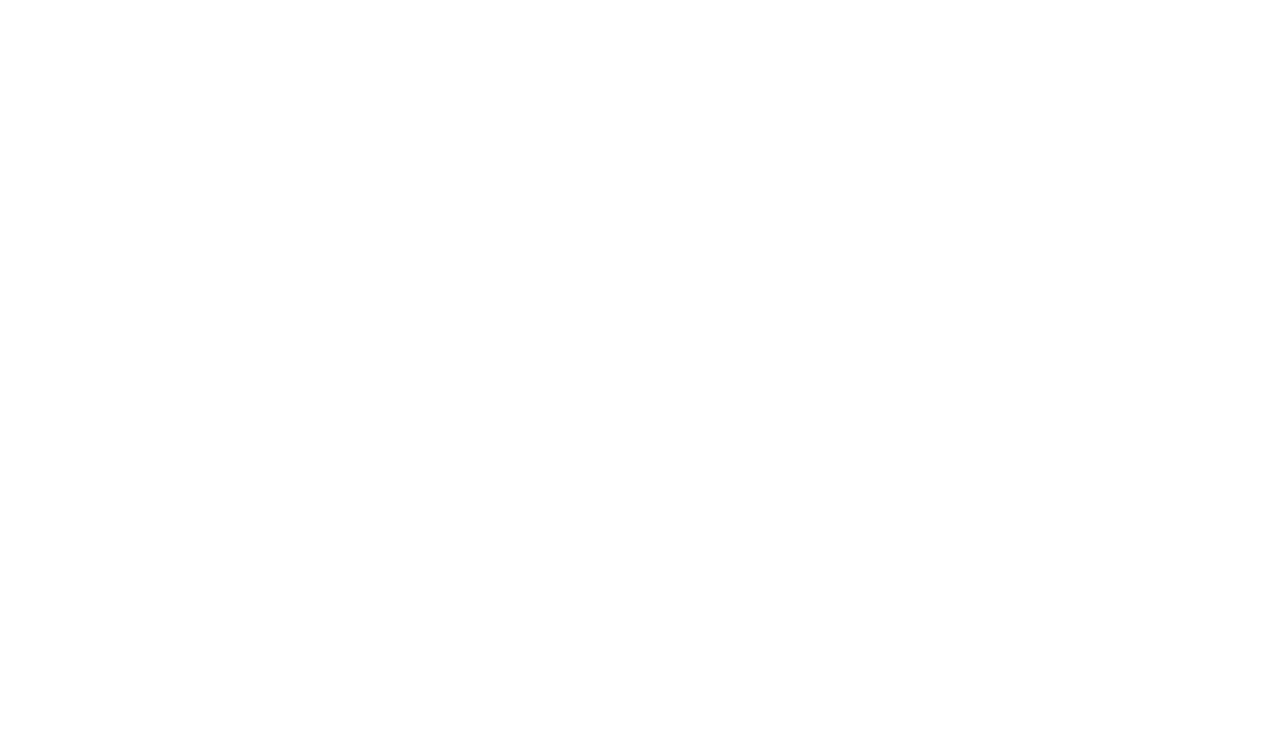
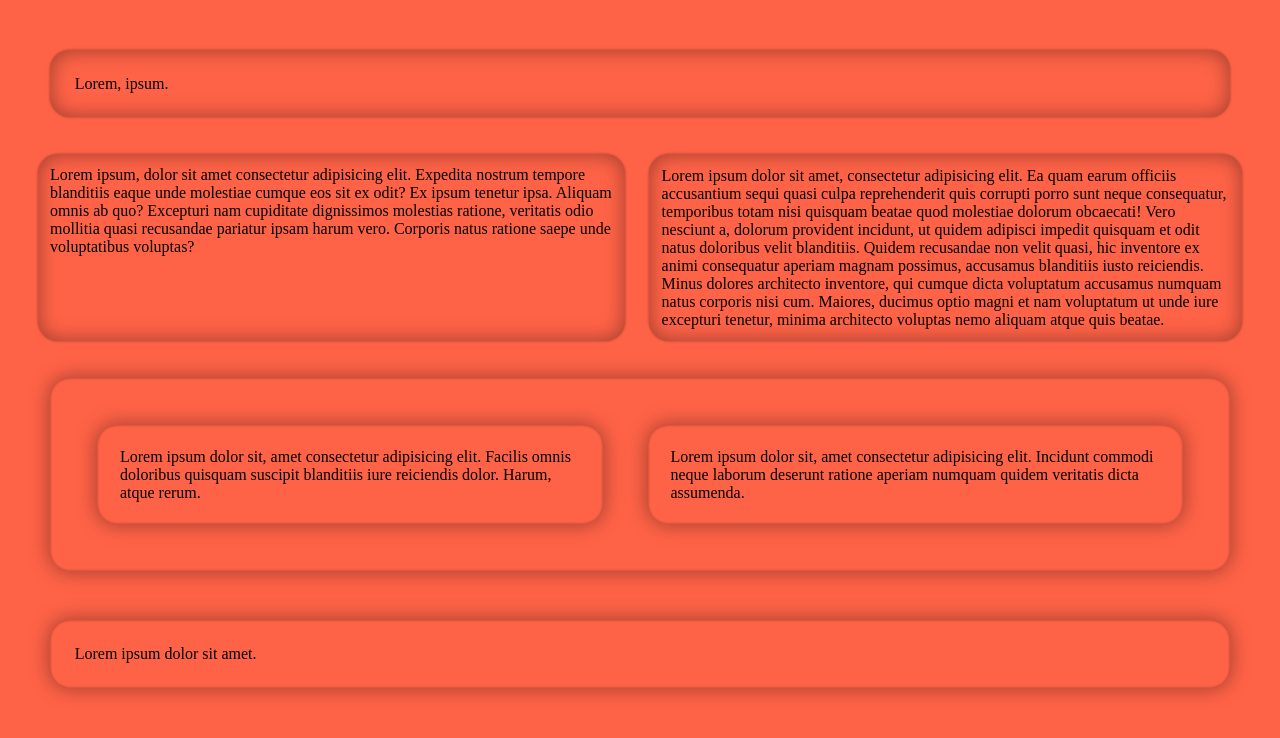
Before and after one commit to smcheah/lunch-tray-components, a plain HTML site: page index.html in a window 1280 px wide. Drawn offline with Linux system fonts and the light colour scheme.

Commit message:
lunch tray done

```diff
--- a/index.html
+++ b/index.html
@@ -1,11 +1,101 @@
 <!DOCTYPE html>
 <html lang="en">
+
 <head>
     <meta charset="UTF-8">
     <meta name="viewport" content="width=device-width, initial-scale=1.0">
     <title>Lunch Tray</title>
+
+    <style>
+        body {
+            display: grid;
+            grid-template-areas:
+                "header"
+                "aside"
+                "main"
+                "section"
+                "footer";
+            margin: 2%;
+            background-color: tomato;
+        }
+        header,
+        aside,
+        main {
+            border-radius: 20px;
+            /* border: 1px solid  rgb(189, 73, 53); */
+            padding: 2%;
+            margin: 2%;
+            box-shadow: 0 0 3px #0000005b,
+                        inset 0 0 20px 1px #0000005b;
+            background-color: tomato;
+        }
+        section,
+        article,
+        footer {
+            border-radius: 20px;
+            /* border: 1px solid  rgb(189, 73, 53); */
+            padding: 2%;
+            margin: 2%;
+            /* box-shadow: inset -1px -1px 1px rgb(189, 73, 53),
+                        inset 1px 1px 1px rgb(189, 73, 53),
+                        inset -1px 1px 1px rgb(189, 73, 53),
+                        inset 1px -1px 1px rgb(189, 73, 53),
+                        -2px -2px 15px rgb(189, 73, 53),
+                        2px 2px 15px rgb(189, 73, 53),
+                        -2px 2px 15px rgb(189, 73, 53),
+                        2px -2px 15px rgb(189, 73, 53); */
+            box-shadow: inset 0 0 3px #0000005b,
+                        0 0 20px 1px #0000005b;
+            background-color: tomato;
+        }
+        header {
+            grid-area: header;
+
+        }
+        aside {
+            grid-area: aside;
+        }
+        main {
+            grid-area: main;
+        }
+        section {
+            grid-area: section;
+            display: flex;
+
+        }
+        section article {
+            display: flex;
+            flex-direction: column;
+        }
+        footer {
+            grid-area: footer;
+        }
+
+        /* when the screen is more than 768px */
+        @media screen and (min-width: 768px) {
+            body {
+                grid-template-areas:
+                    "header header"
+                    "aside main"
+                    "section section"
+                    "footer footer";
+            }
+            article {
+                /* flex: 0 1 auto; */
+            }
+        }
+    </style>
 </head>
+
 <body>
+    <header>Lorem, ipsum.</header>
+    <aside>Lorem ipsum, dolor sit amet consectetur adipisicing elit. Expedita nostrum tempore blanditiis eaque unde molestiae cumque eos sit ex odit? Ex ipsum tenetur ipsa. Aliquam omnis ab quo? Excepturi nam cupiditate dignissimos molestias ratione, veritatis odio mollitia quasi recusandae pariatur ipsam harum vero. Corporis natus ratione saepe unde voluptatibus voluptas?</aside>
+    <main>Lorem ipsum dolor sit amet, consectetur adipisicing elit. Ea quam earum officiis accusantium sequi quasi culpa reprehenderit quis corrupti porro sunt neque consequatur, temporibus totam nisi quisquam beatae quod molestiae dolorum obcaecati! Vero nesciunt a, dolorum provident incidunt, ut quidem adipisci impedit quisquam et odit natus doloribus velit blanditiis. Quidem recusandae non velit quasi, hic inventore ex animi consequatur aperiam magnam possimus, accusamus blanditiis iusto reiciendis. Minus dolores architecto inventore, qui cumque dicta voluptatum accusamus numquam natus corporis nisi cum. Maiores, ducimus optio magni et nam voluptatum ut unde iure excepturi tenetur, minima architecto voluptas nemo aliquam atque quis beatae.</main>
+    <section>
+        <article>Lorem ipsum dolor sit, amet consectetur adipisicing elit. Facilis omnis doloribus quisquam suscipit blanditiis iure reiciendis dolor. Harum, atque rerum.</article>
+        <article>Lorem ipsum dolor sit, amet consectetur adipisicing elit. Incidunt commodi neque laborum deserunt ratione aperiam numquam quidem veritatis dicta assumenda.</article>
+    </section>
+    <footer>Lorem ipsum dolor sit amet.</footer>
+</body>
 
-</body>
 </html>
```
